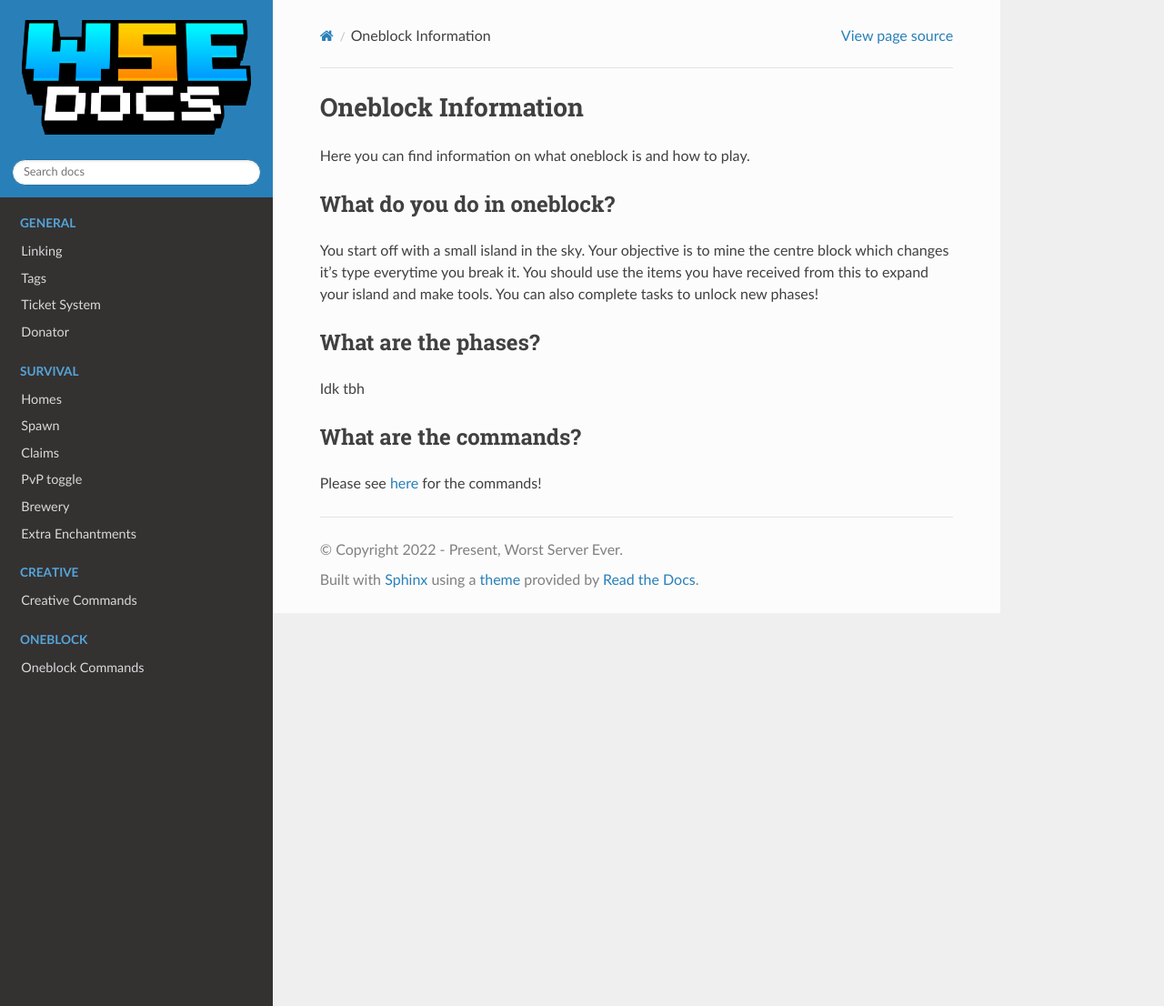
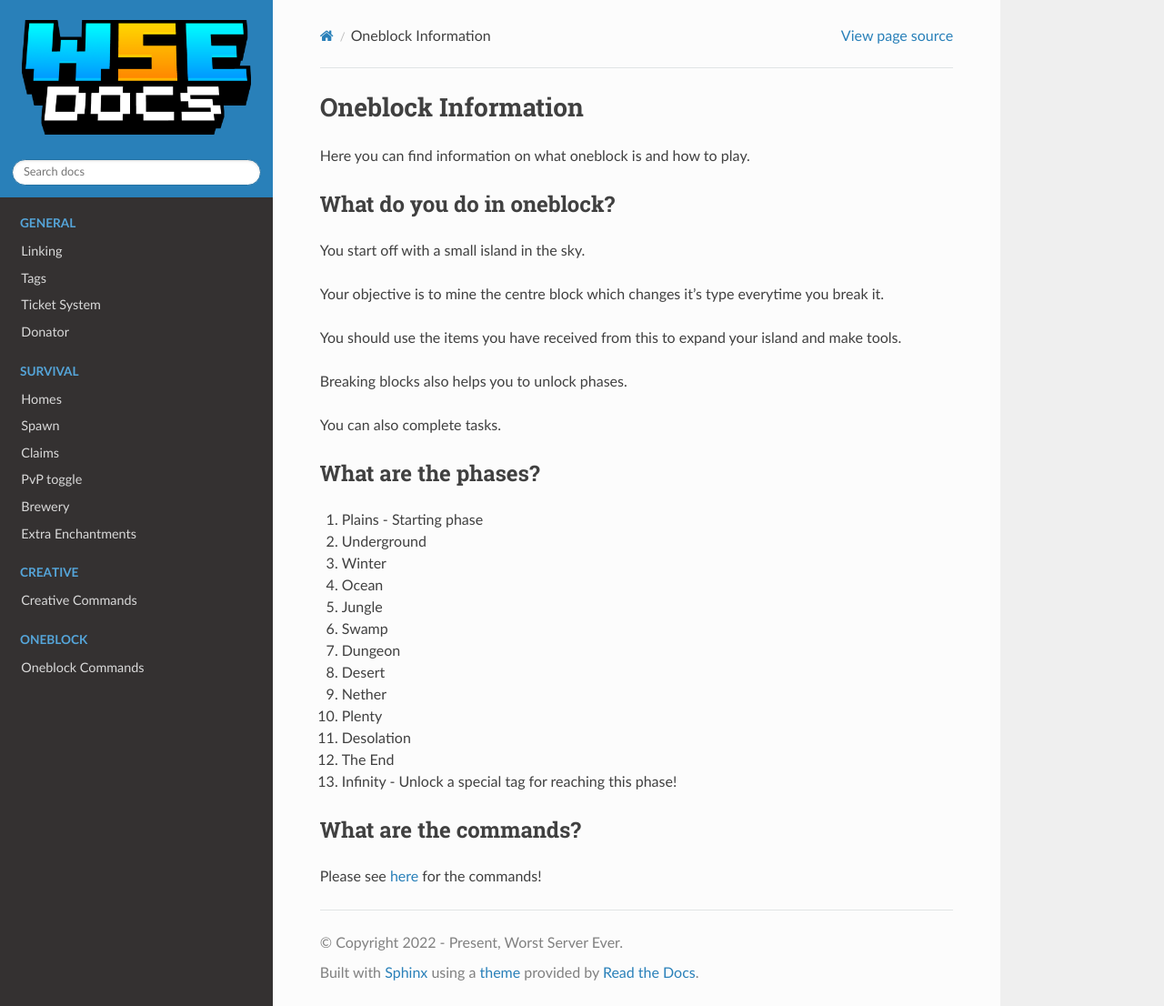
Before and after one commit to footdabmommy/wse, a Sphinx documentation site: the page built from docs/source/oneblock-info.rst, in a window 1280 px wide and 1106 px high. Shown: the whole window at 91% size. Built offline with Sphinx 7.4.7 and the Read the Docs theme 2.0.0, drawn with Linux system fonts in a browser that asks for light colours.

Commit message:
Update oneblock-info.rst

```diff
--- a/docs/source/oneblock-info.rst
+++ b/docs/source/oneblock-info.rst
@@ -5,13 +5,44 @@ Here you can find information on what oneblock is and how to play.
 What do you do in oneblock?
 --------
 You start off with a small island in the sky.
+
 Your objective is to mine the centre block which changes it's type everytime you break it.
+
 You should use the items you have received from this to expand your island and make tools.
-You can also complete tasks to unlock new phases!
+
+Breaking blocks also helps you to unlock phases.
+
+You can also complete tasks.
+
 
 What are the phases?
 --------
-Idk tbh
+
+1. Plains - Starting phase
+
+2. Underground
+
+3. Winter
+
+4. Ocean
+
+5. Jungle
+
+6. Swamp
+
+7. Dungeon
+
+8. Desert
+
+9. Nether
+
+10. Plenty
+
+11. Desolation
+
+12. The End
+
+13. Infinity - Unlock a special tag for reaching this phase!
 
 What are the commands?
 --------
```
